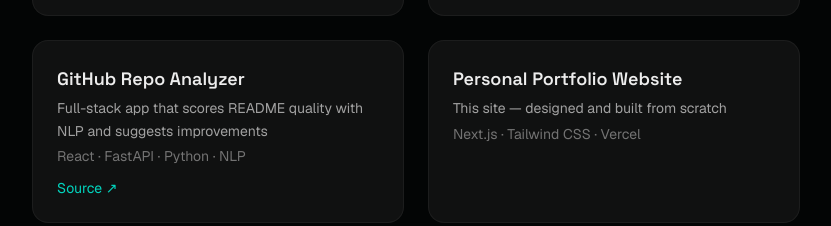
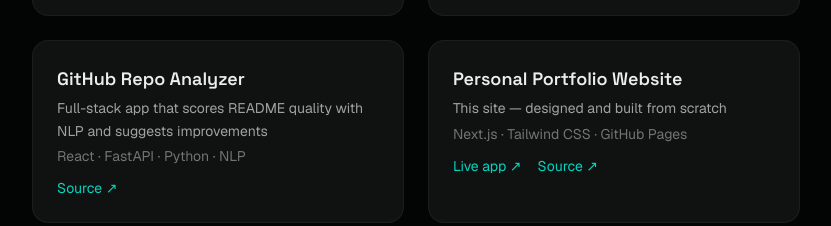
Before and after one commit to SamGabriel-Here/samgabriel-here.github.io, a Next.js app: page / in a window 1280 px wide. Shown: the part 1520-1746 px from the top of the page, without its empty margins (224-1055 px from the left). Built offline with nearby package versions, Linux system fonts and the light colour scheme.

Commit message:
Link the portfolio card to the live site

```diff
--- a/app/page.tsx
+++ b/app/page.tsx
@@ -73,7 +73,9 @@ const experience: ExperienceItem[] = [
   {
     title: "Personal Portfolio Website",
     subtitle: "This site — designed and built from scratch",
-    detail: "Next.js · Tailwind CSS · Vercel",
+    detail: "Next.js · Tailwind CSS · GitHub Pages",
+    live: "https://samgabriel-here.github.io/",
+    source: "https://github.com/SamGabriel-Here/samgabriel-here.github.io",
   },
 ];
 
```
